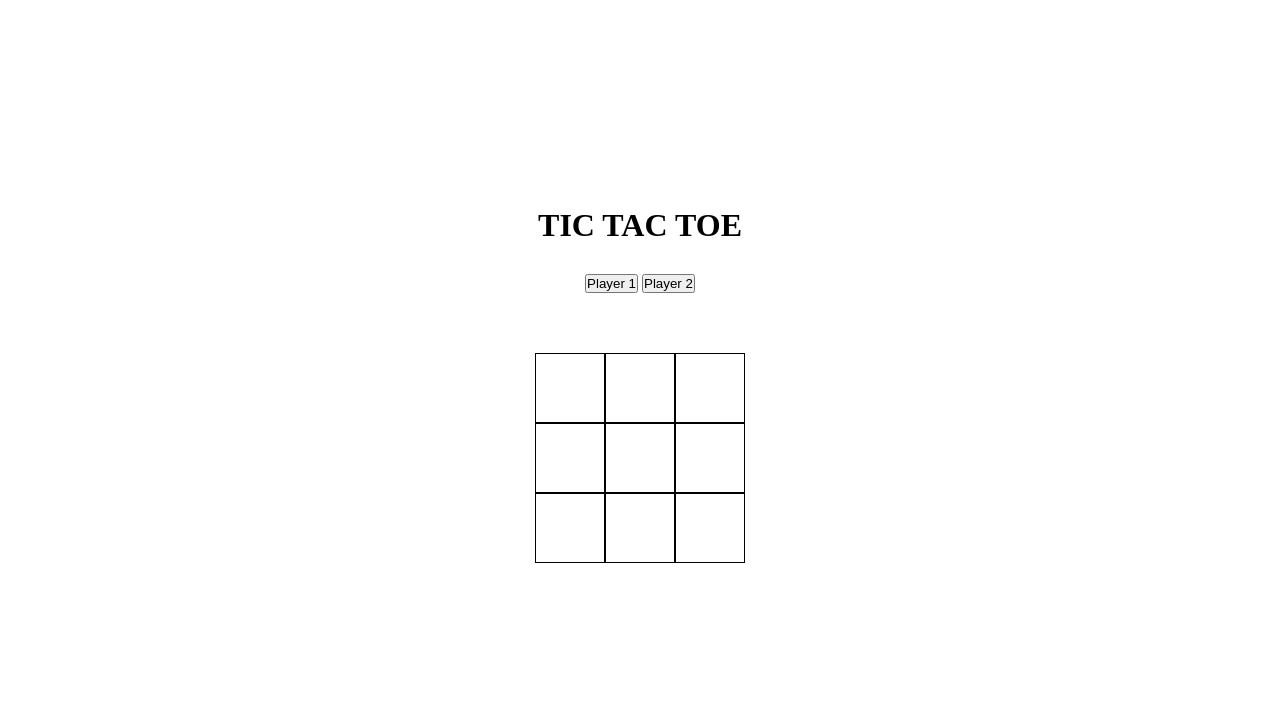
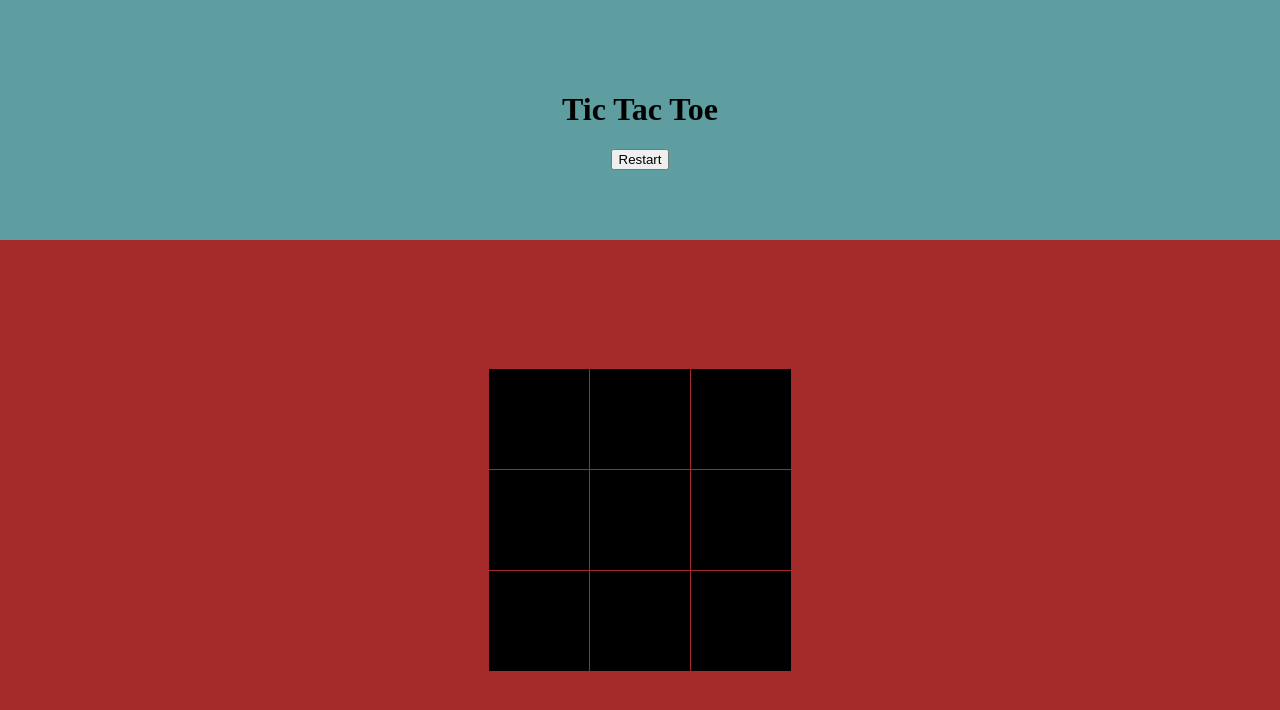
Before and after one commit to tyby2017/TIC-TAC-TOE, a plain HTML site: page index.html in a window 1280 px wide. Drawn offline with Linux system fonts and the light colour scheme.

Commit message:
Made HTML and CSS

```diff
--- a/index.html
+++ b/index.html
@@ -1,21 +1,30 @@
+<!DOCTYPE html>
 <html lang="en">
 <head>
     <link rel="stylesheet" href="styles.css">
+    <script src="scripts.js" defer></script>
     <meta charset="UTF-8">
     <meta http-equiv="X-UA-Compatible" content="IE=edge">
     <meta name="viewport" content="width=device-width, initial-scale=1.0">
     <title>Document</title>
 </head>
 <body>
-    <h1>TIC TAC TOE</h1>
-    <div id='buttons'>
-        <button>Player 1</button>
-        <button>Player 2</button>
+    <div class="header">
+        <h1 id="title">Tic Tac Toe</h1>
+        <button id="restart">Restart</button>
     </div>
-    <div id='container'>
-
+    <div class="container">
+        <div class="cell"></div>
+        <div class="cell"></div>
+        <div class="cell"></div>
+        <div class="cell"></div>
+        <div class="cell"></div>
+        <div class="cell"></div>
+        <div class="cell"></div>
+        <div class="cell"></div>
+        <div class="cell"></div>
     </div>
 
-    <script src='scripts.js'></script>
+
 </body>
 </html>
--- a/scripts.js
+++ /dev/null
@@ -1,49 +0,0 @@
-const Gameboard = (() => {
-    let gameboard = [['','',''],['','',''],['','','']];
-    function renderGameboard() {
-        const container = document.querySelector('#container');
-        let counter = 0;
-        for(let i=0;i<3;i++)
-        {
-            for(let j=0;j<3;j++)
-            {
-                let p = document.createElement('p');
-                p.innerHTML = gameboard[i][j];
-                container.appendChild(p);
-            }
-            const br = document.createElement('br');
-            container.appendChild(br);
-        }
-    }
-    return {
-        renderGameboard,
-    }
-
-})();
-
-const PlayerFactory = name => {
-    choose : () => {
-        const container = document.querySelector('#container');
-        const pes = [...document.querySelectorAll('p')];
-        pes.forEach(p => {
-            p.addEventListener('click', () => {
-                if(p.innerHTML === '')
-                {
-                    p.innerHTML = this.name;
-                }
-            });
-        });
-
-        }
-
-    }
-
-const DisplayController = () => {
-
-
-
-}
-
-const player = PlayerFactory('x');
-
-Gameboard.renderGameboard();
--- a/styles.css
+++ b/styles.css
@@ -1,27 +1,36 @@
-* {
+*, *::before, *::after {
+    box-sizing: border-box;
+}
+
+body {
     margin:0;
     padding:0;
-    box-sizing: border-box;
-}
-body {
-    height: 100vh;
-    display: flex;
-    flex-direction:column;
-    align-items:center;
-    justify-content:center;
-
 }
 
-div {
-    margin:30px;
+.header {
+    height:30vh;
+    width:100vw;
+    background-color: cadetblue;
+    display: flex;
+    flex-direction: column;
+    justify-content:center;
+    align-items:center;
 }
 
-p {
-    font-size: 2rem;
-    display:inline-block;
-    height:70px;
-    width:70px;
-    border: 1px solid black;
-    text-align: center;
-    padding-top: 10px;
+.container {
+    width:100vw;
+    height:70vh;
+    background-color: brown;
+    display: grid;
+    grid-template-columns:repeat(3,auto);
+    align-content: center;
+    justify-content: center;
+    gap:1px;
 }
+
+.cell {
+    color:brown;
+    height:100px;
+    width:100px;
+    background-color: black;
+}
```
